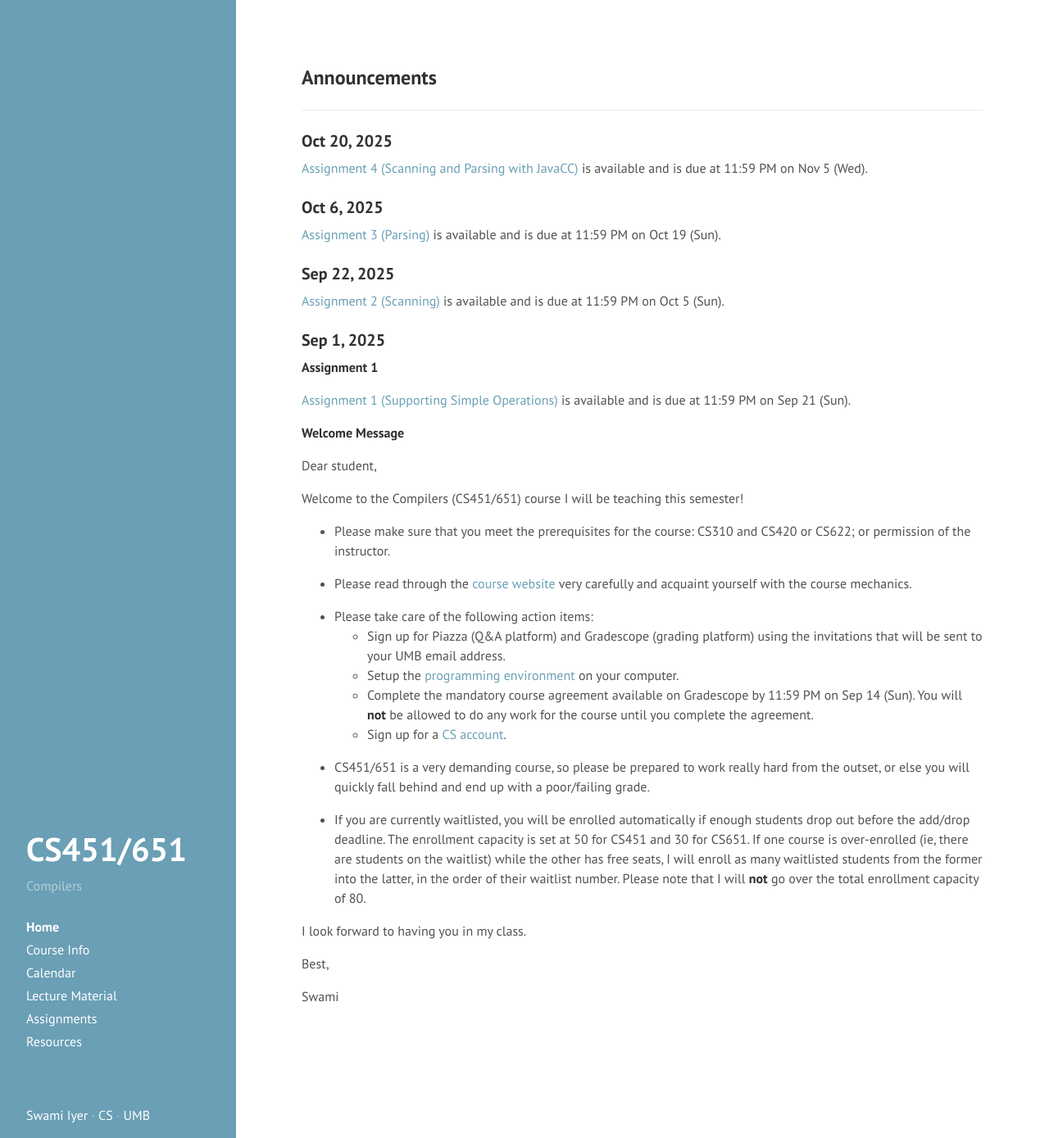
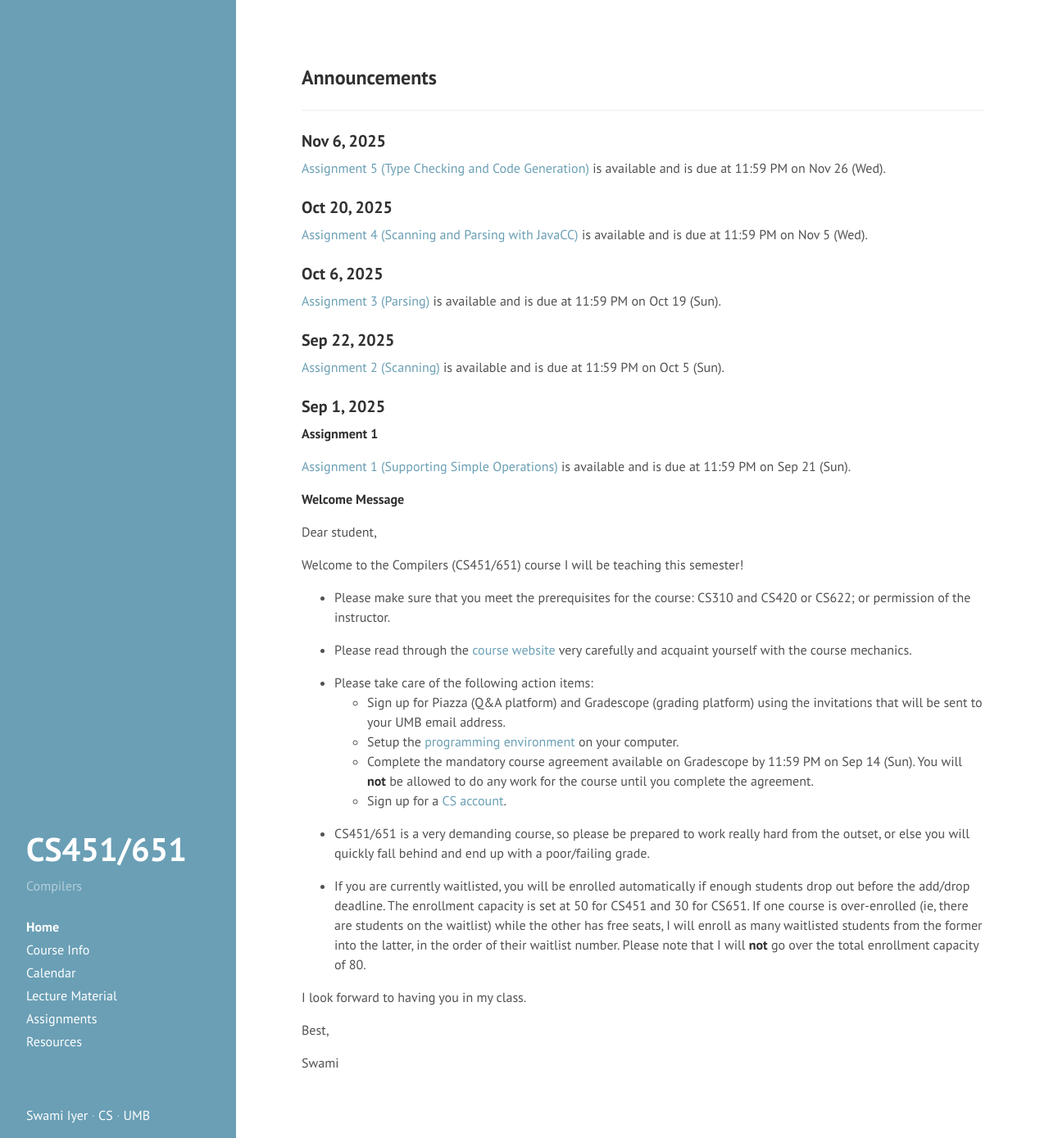
Before and after one commit to swamiiyer/swamiiyer.github.io, a Jekyll site: the page built from _pages/cs451/index.md, in a window 1280 px wide and 1389 px high. Shown: the whole window at 82% size. Built offline with Jekyll 4.4.1, drawn with Linux system fonts in a browser that asks for light colours.

Commit message:
Assignment 5

```diff
--- a/_pages/cs451/index.md
+++ b/_pages/cs451/index.md
@@ -4,6 +4,10 @@ layout: cs451_page
 title: Home
 order: 1
 ---
+
+### Nov 6, 2025
+
+ [Assignment 5 (Type Checking and Code Generation)](assignments.html) is available and is due at 11:59 PM on Nov 26 (Wed).
 
 ### Oct 20, 2025
 
```
Also changed, not shown: _pages/cs110/index.md (+4 -0 lines), _pages/cs210/index.md (+4 -0 lines).
